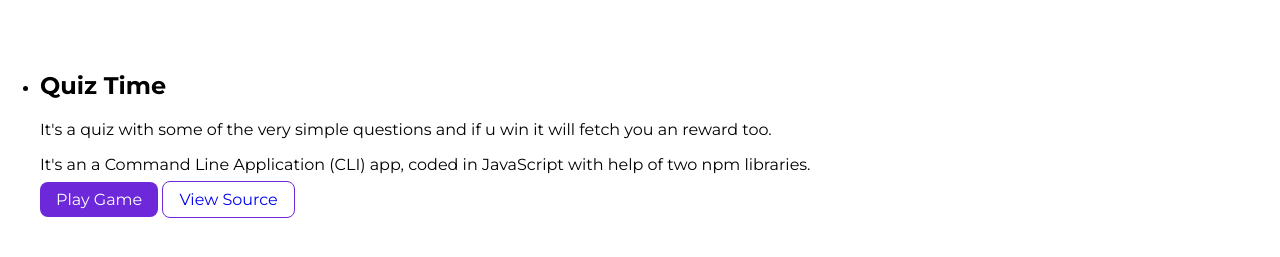
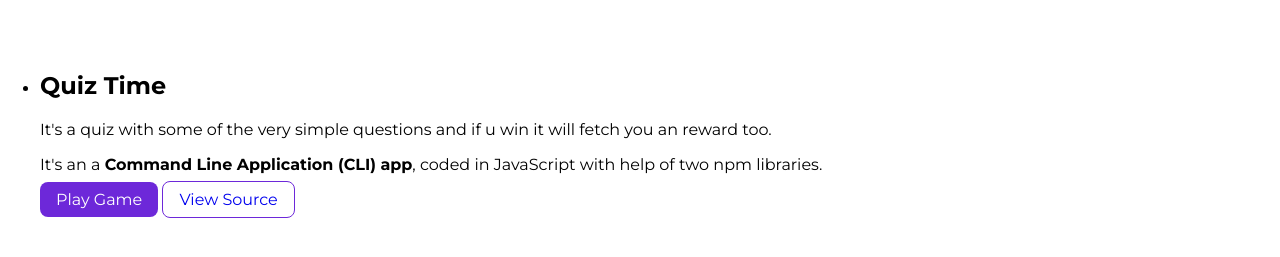
Before and after one commit to sdevanshu/My-portfolio, a plain HTML site: page projects.html in a window 1280 px wide. Shown: the part 279-536 px from the top of the page. Drawn offline with Linux system fonts and the light colour scheme.

Commit message:
Update projects.html

```diff
--- a/projects.html
+++ b/projects.html
@@ -33,7 +33,7 @@
         <li>
             <h2>Quiz Time</h2>
             <p>It's a quiz with some of the very simple questions and if u win it will fetch you an reward too.</p>
-            <p>It's an a Command Line Application (CLI) app, coded in JavaScript with help of two npm libraries.</p>
+            <p>It's an a <strong>Command Line Application (CLI) app</strong>, coded in JavaScript with help of two npm libraries.</p>
             <a class="link link-primary" href="https://repl.it/@devnegocamp/My-Endgame?embed=1&output=1">Play Game</a>
             <a class="link link-secondary" href="https://github.com/sdevanshu/My-Endgame">View Source</a>
         </li>
```
